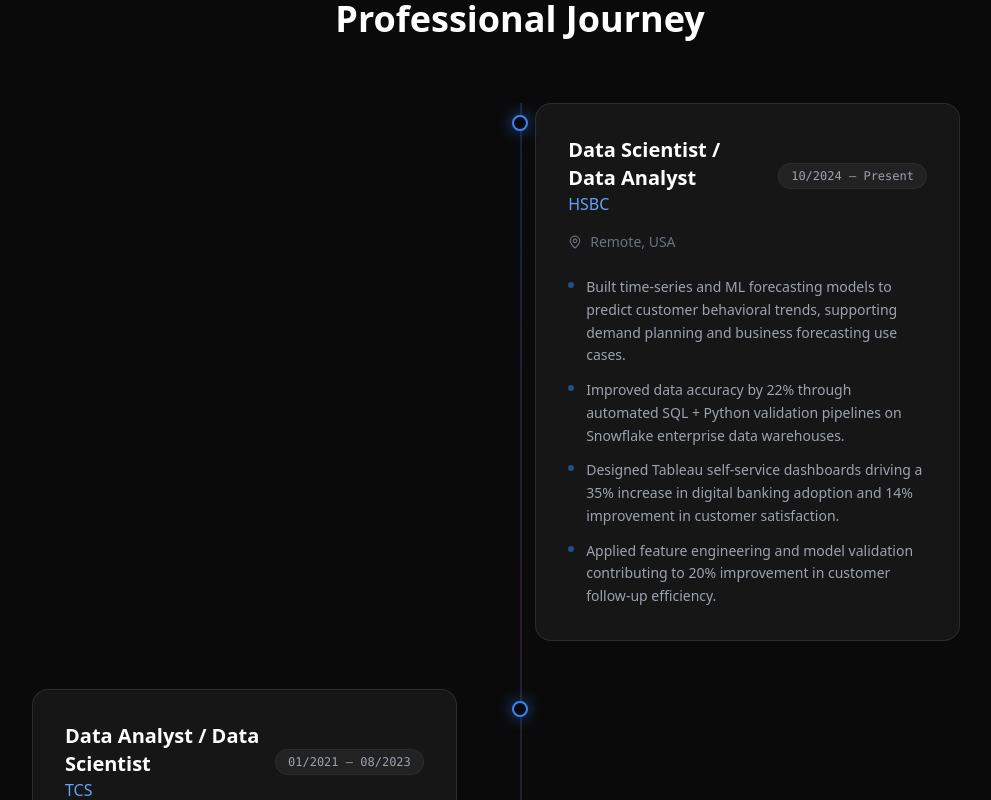
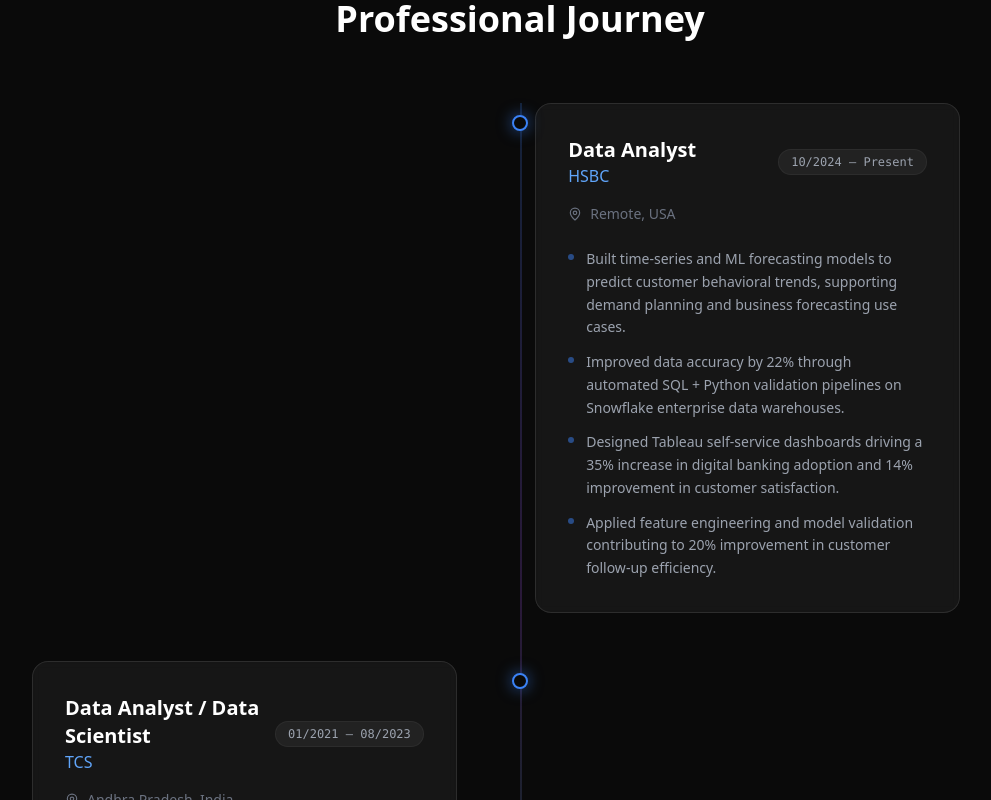
Before and after one commit to sumaksharikaa/sumaksharika-portfolio, a Next.js app: page / in a window 1280 px wide. Shown: the part 3660-4460 px from the top of the page, without its empty margins (120-1111 px from the left). Built offline with nearby package versions, Linux system fonts and the light colour scheme.

Commit message:
fix: update job title to Data Analyst

```diff
--- a/src/app/page.tsx
+++ b/src/app/page.tsx
@@ -138,7 +138,7 @@
 
   const experience = [
     {
-      role: "Data Scientist / Data Analyst",
+      role: "Data Analyst",
       company: "HSBC",
       period: "10/2024 – Present",
       location: "Remote, USA",
```
